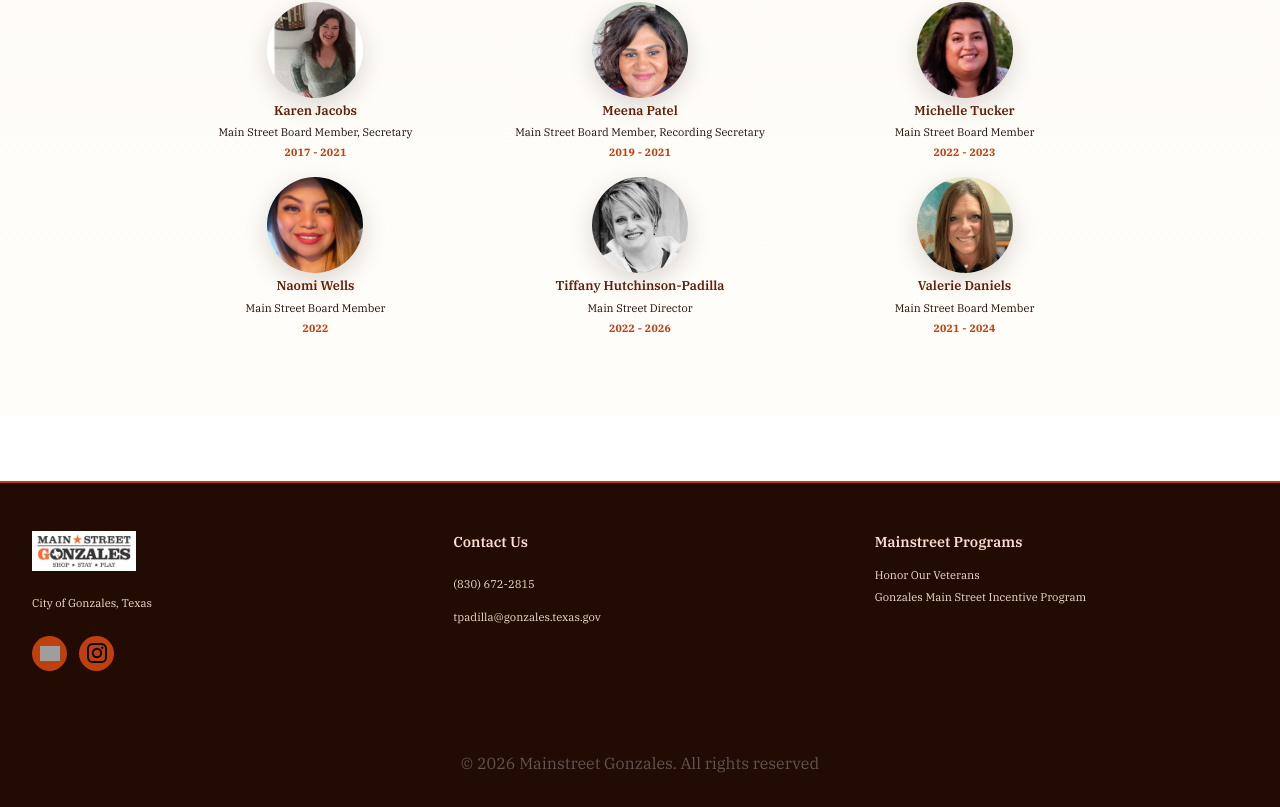
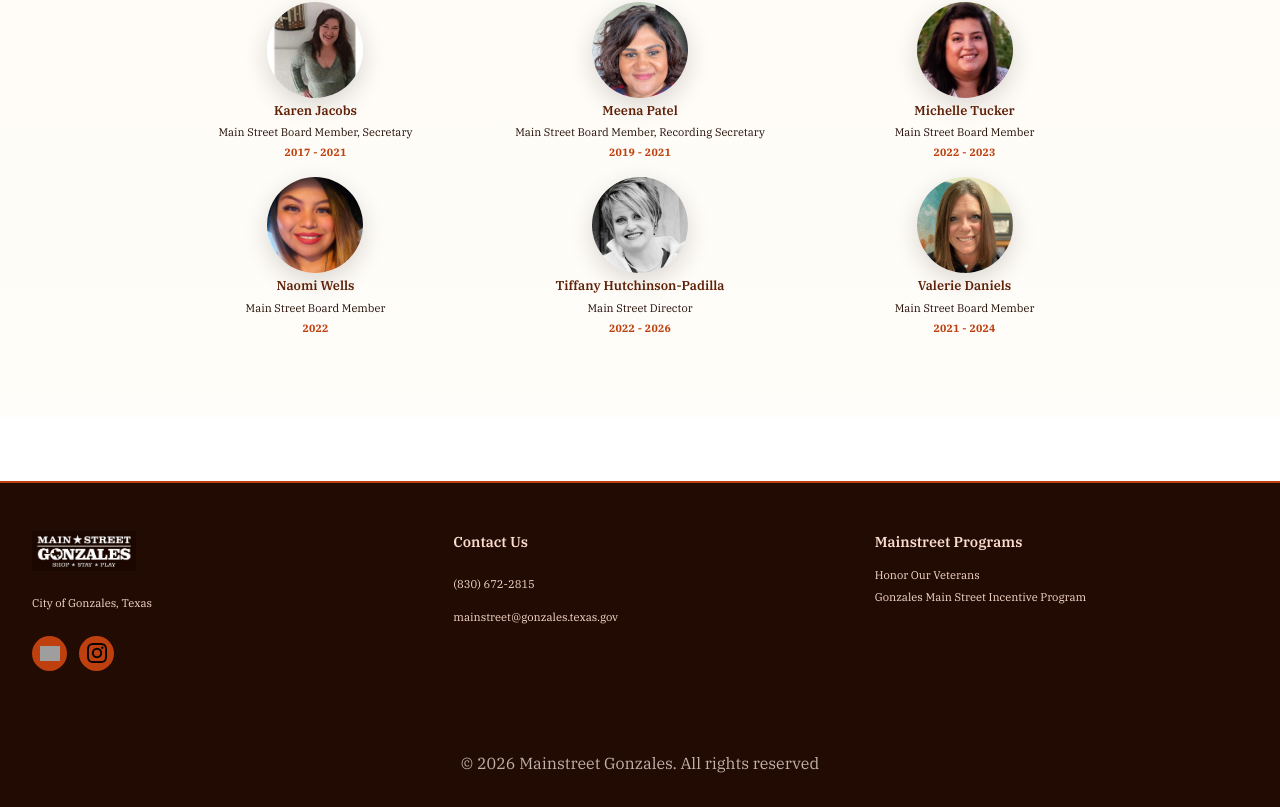
Before and after one commit to lemosjuliana/MainstreetGonzales, a React (Vite) app: page /about in a window 1280 px wide. Shown: the part 3198-4005 px from the top of the page. Built offline with nearby package versions, Linux system fonts and the light colour scheme; grey boxes are pictures that could not be loaded.

Commit message:
Footer changes and info update

```diff
--- a/src/components/layout/Footer.jsx
+++ b/src/components/layout/Footer.jsx
@@ -1,4 +1,4 @@
-import logo from "../../assets/icons/logo.png"
+import logo from "../../assets/icons/logo_footer.png"
 import facebook from "../../assets/icons/facebook_icon.png"
 import instagram from "../../assets/icons/instagram_icon.png"
 import { useNavigate } from 'react-router-dom'
@@ -29,7 +29,7 @@ function Footer() {
         <div className="footer-column contact-info">
           <h3>Contact Us</h3>
           <p>(830) 672-2815</p>
-          <p>tpadilla@gonzales.texas.gov</p>
+          <p>mainstreet@gonzales.texas.gov</p>
         </div>
 
         {/* Right Column */}
@@ -164,7 +164,7 @@ function Footer() {
           padding: 2rem;
           text-align: center;
           font-family: 'IBM Plex Serif', serif;
-          color: #605551;
+          color: #c2b2ac;
         }
 
         @media (max-width: 768px) {
```
Also changed, not shown: src/assets/icons/logo_footer.png (added).
